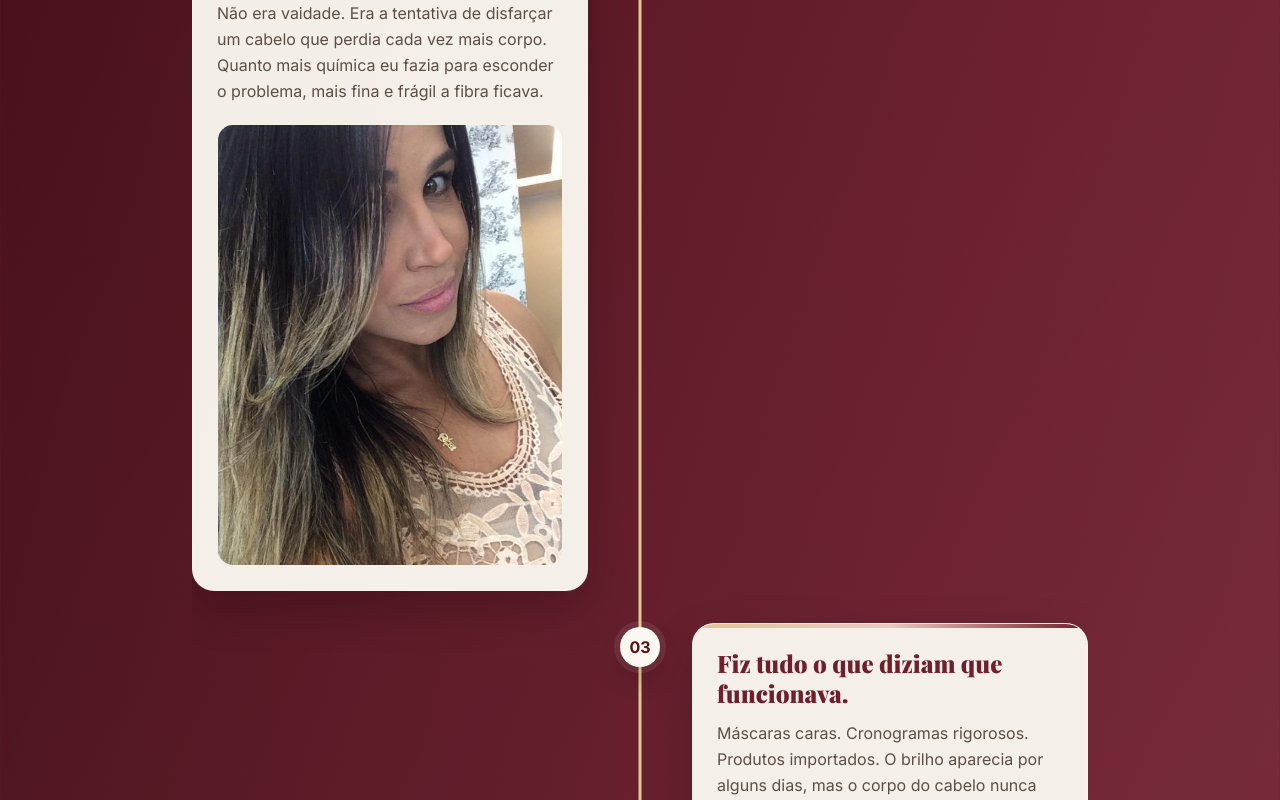
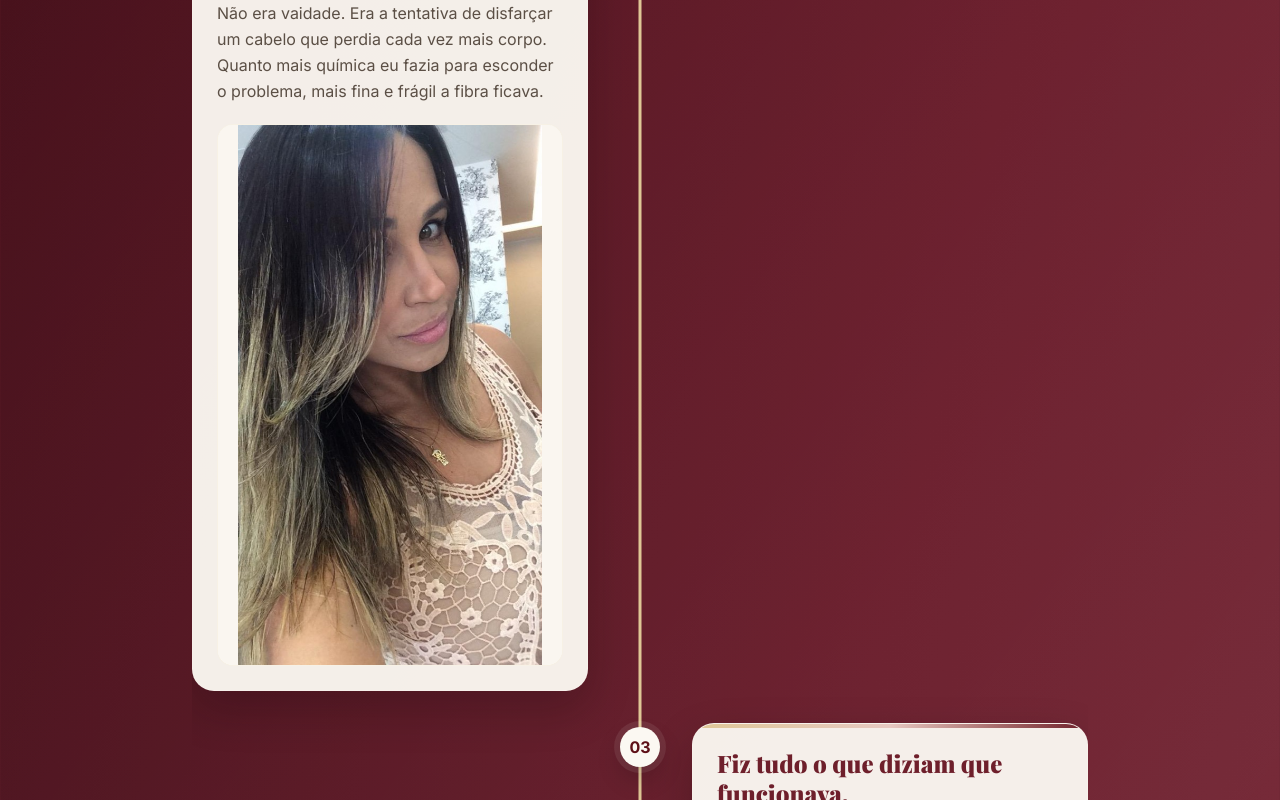
Before and after one commit to DellsantosXD/lp-proteina-do-trigo-A, a React (Vite) app: page / in a window 1280 px wide. Shown: the part 4960-5760 px from the top of the page. Built offline with nearby package versions, Linux system fonts and the light colour scheme; a web font is replaced by a local one.

Commit message:
style: display full uncropped original photo for Timeline card 2 and cut out ceiling completely in card 6

```diff
--- a/src/components/Timeline.tsx
+++ b/src/components/Timeline.tsx
@@ -49,7 +49,7 @@ const items: TimelineItem[] = [
 
 const labels = ['Autoridade', 'Dano', 'Frustração', 'Virada', 'Pesquisa', 'Protocolo', 'Resultado'];
 
-const visuals: Record<number, { src: string; alt: string; position: string; height?: string }> = {
+const visuals: Record<number, { src: string; alt: string; position: string; height?: string; fit?: string }> = {
   1: {
     src: '/timeline/card-1.jpg',
     alt: 'Durante anos eu acompanhei milhares de histórias de afinamento',
@@ -59,8 +59,9 @@ const visuals: Record<number, { src: string; alt: string; position: string; heig
   2: {
     src: '/timeline/card-2.jpg',
     alt: 'Eu escondia o afinamento em vez de resolver',
-    position: 'object-[center_35%]',
-    height: 'h-80 sm:h-[440px]'
+    position: 'object-center',
+    fit: 'object-contain bg-[#FAF6F0]',
+    height: 'h-auto max-h-[540px]'
   },
   3: {
     src: '/timeline/card-3.jpg',
@@ -83,8 +84,8 @@ const visuals: Record<number, { src: string; alt: string; position: string; heig
   6: {
     src: '/timeline/card-6.jpg',
     alt: 'Foi assim que nasceu a Reconstrução Molecular em 3 Camadas',
-    position: 'object-[center_85%]',
-    height: 'h-80 sm:h-[400px]'
+    position: 'object-[center_98%]',
+    height: 'h-56 sm:h-[260px]'
   },
   7: {
     src: '/timeline/card-7.jpg',
@@ -184,7 +185,7 @@ export default function Timeline() {
                       <motion.img
                         src={visual.src}
                         alt={visual.alt}
-                        className={`w-full object-cover transition-transform duration-700 group-hover:scale-[1.03] ${visual.height || 'h-48 sm:h-52'} ${visual.position}`}
+                        className={`w-full transition-transform duration-700 group-hover:scale-[1.03] ${visual.fit || 'object-cover'} ${visual.height || 'h-48 sm:h-52'} ${visual.position}`}
                         referrerPolicy="no-referrer"
                         initial={{ scale: 1.06, opacity: 0.82 }}
                         whileInView={{ scale: 1, opacity: 1 }}
```
